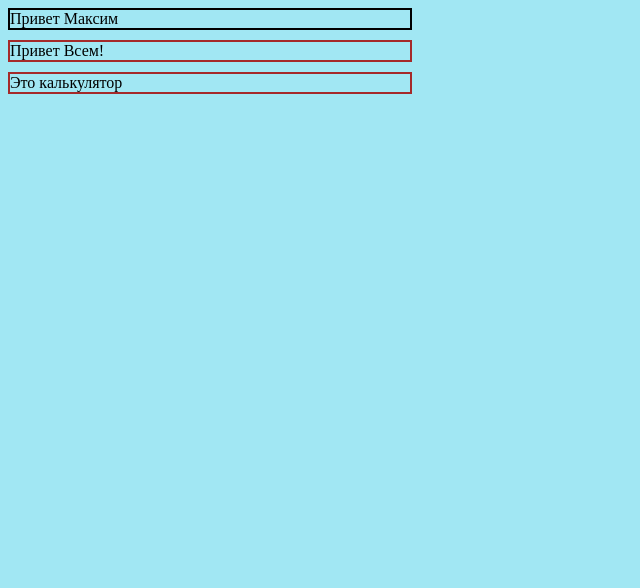
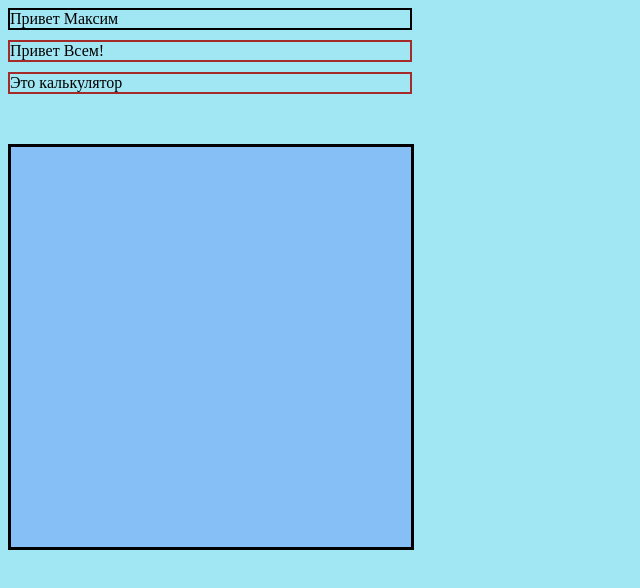
Before and after one commit to Esskill/-alculator, a plain HTML site: page index.html in a window 1280 px wide. Shown: the whole page, without its empty margins (0-640 px from the left). Drawn offline with Linux system fonts and the light colour scheme.

Commit message:
добавил новый стиль и сделал поле для калькулятора

```diff
--- a/index.html
+++ b/index.html
@@ -8,6 +8,7 @@
     <link rel="stylesheet" href="style.css">
     <!-- подключение ффайла (стилоей) например (style.css), через атрибут rel- получает
     тип файла stylesheet через атрибут href-путь до файла -->
+    <link rel="stylesheet" href="style2.css">
 </head>
 <body>
     <div class="name">Привет Максим </div>
@@ -15,5 +16,9 @@
     <div>Привет Всем! </div>
     <!-- если без class ,то берет все что есть -->
     <div>Это калькулятор </div>
+
+
+
+    <div class="calculator-field"></div>
 </body>
 </html>
--- /dev/null
+++ b/style2.css
@@ -0,0 +1,12 @@
+.calculator-field {
+    width: 400x;
+    /* ширина: значение */
+    min-height: 400px;
+    /* минимальная высота */
+    background-color: rgba(0, 0, 255, 0.174);
+    /* фон */
+    border: 3px solid black;
+    /* рамка 3px ширина сплошная черного цвет */
+    margin-top: 50px;
+    /* внешний отступ сверху */
+}
```
